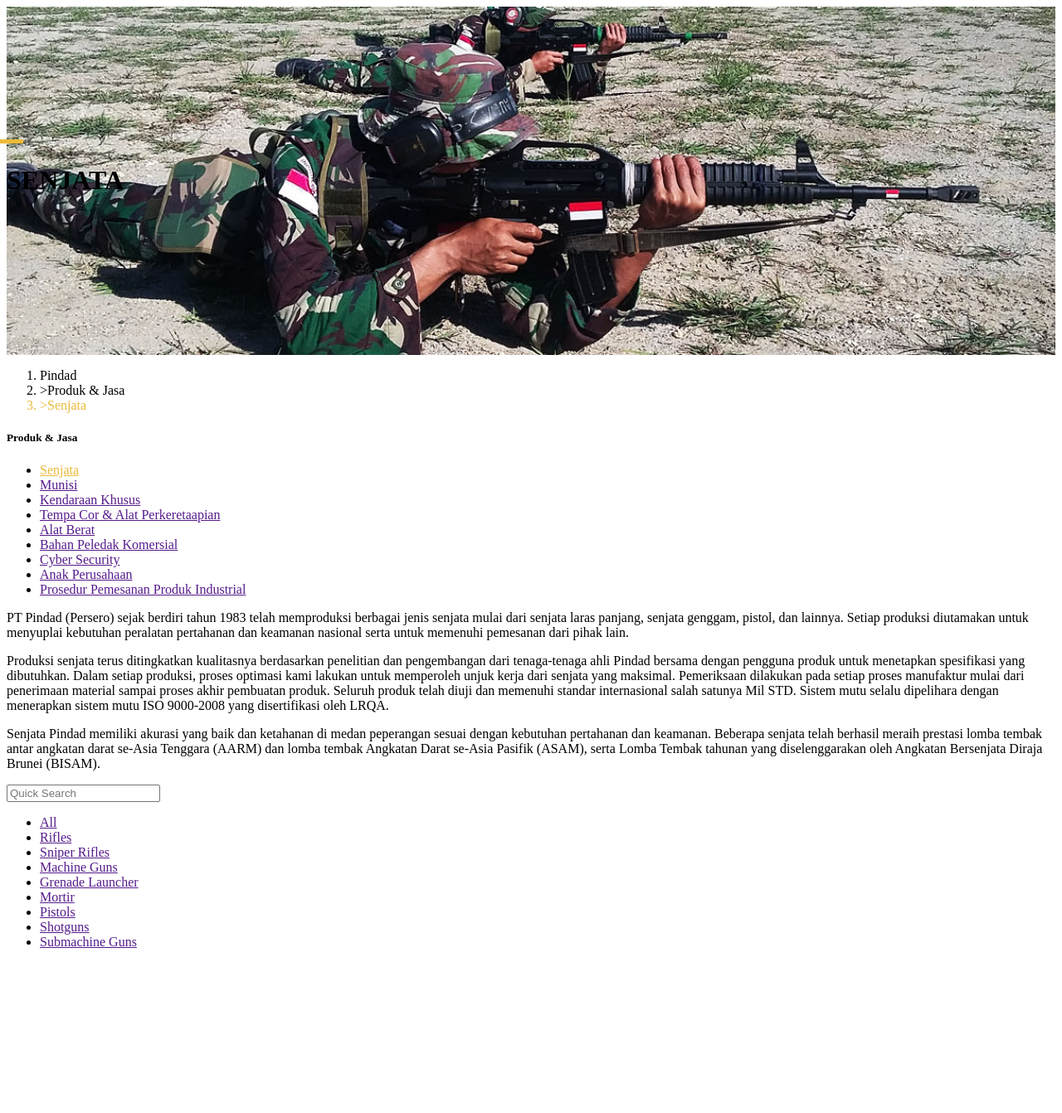
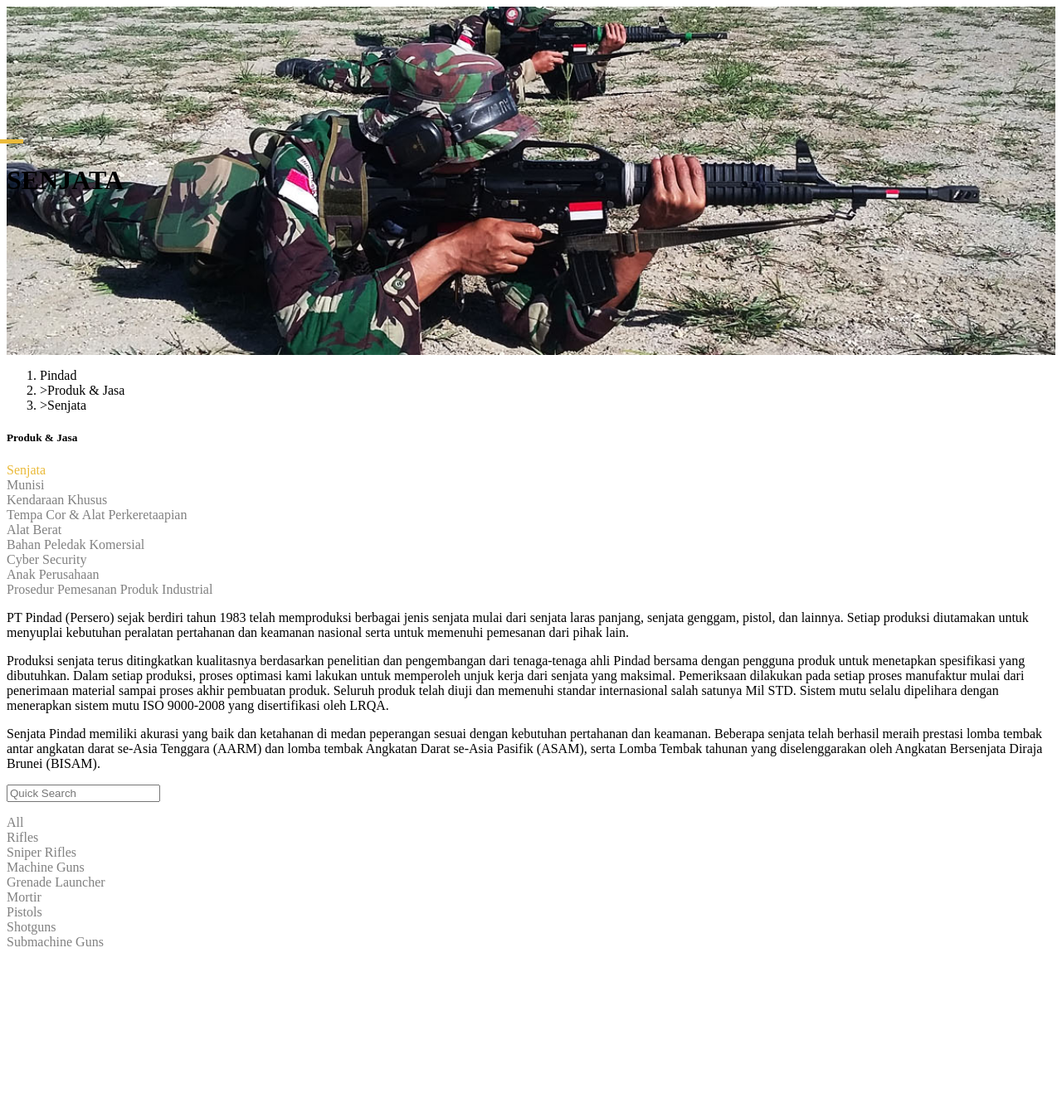
Before and after one commit to NaMLiM/pindad-clone, a PHP site: page /page/senjata.php in a window 1280 px wide. Shown: the top 1342 px of the page at 83% size. Run offline with PHP 8.4, Linux system fonts and the light colour scheme.

Commit message:
fix aside

```diff
--- a/css/senjata.css
+++ b/css/senjata.css
@@ -24,6 +24,17 @@
   content: ">";
 }
 
-.active{
+.list-aside {
+  transform: translateX(-40px);
+}
+
+.list-aside li a {
+  text-decoration: none;
+  color: #808080;
+  transition: all 100ms;
+}
+
+.list-aside li a:hover,
+.list-aside li a.active{
   color: #eaba3a;
 }
--- a/page/senjata.php
+++ b/page/senjata.php
@@ -16,17 +16,17 @@
     <div class="row">
         <div class="col-md-3">
             <div class="pb-5">
-                <h5 class="font-weight-bold">Produk & Jasa</h5>
+                <h5 class="font-weight-bold text-dark">Produk & Jasa</h5>
                 <ul class="fa-ul list-aside my-3">
-                    <li><a href="index.php?page=senjata" class="active">Senjata</a></li>
-                    <li><a href="">Munisi</a></li>
-                    <li><a href="">Kendaraan Khusus</a></li>
-                    <li><a href="">Tempa Cor & Alat Perkeretaapian</a></li>
-                    <li><a href="">Alat Berat</a></li>
-                    <li><a href="">Bahan Peledak Komersial</a></li>
-                    <li><a href="">Cyber Security</a></li>
-                    <li><a href="">Anak Perusahaan</a></li>
-                    <li><a href="">Prosedur Pemesanan Produk Industrial</a></li>
+                    <li class="py-1"><a href="index.php?page=senjata" class="active">Senjata</a></li>
+                    <li class="py-1"><a href="">Munisi</a></li>
+                    <li class="py-1"><a href="">Kendaraan Khusus</a></li>
+                    <li class="py-1"><a href="">Tempa Cor & Alat Perkeretaapian</a></li>
+                    <li class="py-1"><a href="">Alat Berat</a></li>
+                    <li class="py-1"><a href="">Bahan Peledak Komersial</a></li>
+                    <li class="py-1"><a href="">Cyber Security</a></li>
+                    <li class="py-1"><a href="">Anak Perusahaan</a></li>
+                    <li class="py-1"><a href="">Prosedur Pemesanan Produk Industrial</a></li>
                 </ul>
             </div>
         </div>
@@ -42,15 +42,15 @@
         <div class="col-md-3">
             <input type="text" name="search" placeholder="Quick Search">
             <ul class="fa-ul list-aside my-3">
-                <li><a href="">All</a></li>
-                <li><a href="">Rifles</a></li>
-                <li><a href="">Sniper Rifles</a></li>
-                <li><a href="">Machine Guns</a></li>
-                <li><a href="">Grenade Launcher</a></li>
-                <li><a href="">Mortir</a></li>
-                <li><a href="">Pistols</a></li>
-                <li><a href="">Shotguns</a></li>
-                <li><a href="">Submachine Guns</a></li>
+                <li class="py-1"><a href="">All</a></li>
+                <li class="py-1"><a href="">Rifles</a></li>
+                <li class="py-1"><a href="">Sniper Rifles</a></li>
+                <li class="py-1"><a href="">Machine Guns</a></li>
+                <li class="py-1"><a href="">Grenade Launcher</a></li>
+                <li class="py-1"><a href="">Mortir</a></li>
+                <li class="py-1"><a href="">Pistols</a></li>
+                <li class="py-1"><a href="">Shotguns</a></li>
+                <li class="py-1"><a href="">Submachine Guns</a></li>
             </ul>
         </div>
         <div class="col-md-9 row">
```
